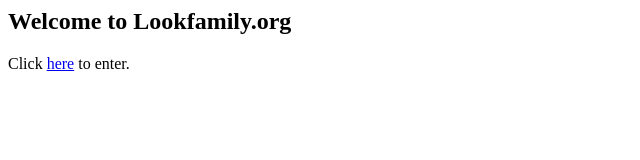
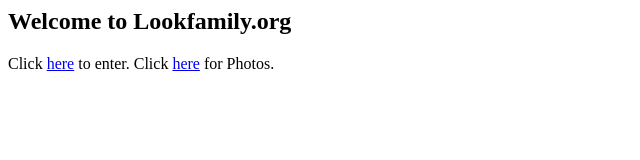
Before and after one commit to HowardLook/howardlook.github.io, a plain HTML site: page index.html in a window 1280 px wide. Shown: the whole page, without its empty margins (0-640 px from the left). Drawn offline with Linux system fonts and the light colour scheme.

Commit message:
Update index.html

```diff
--- a/index.html
+++ b/index.html
@@ -1,2 +1,3 @@
 <h2> Welcome to Lookfamily.org </h2>
 Click <a href="https://www.youtube.com/watch?v=dQw4w9WgXcQ">here</a> to enter.
+Click <a href="http://photos.lookfamily.org">here</a> for Photos.
```
